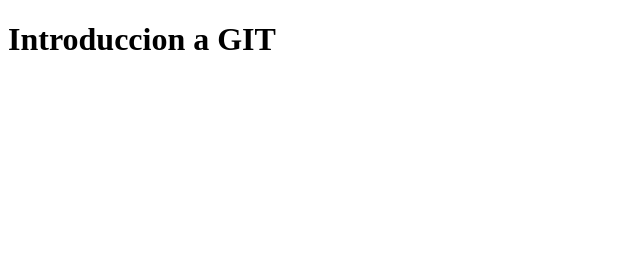
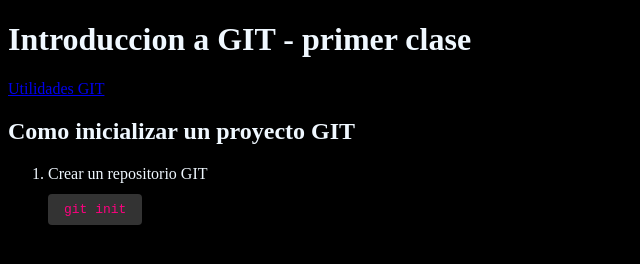
Before and after one commit to anaperezmore/EducationIT-introduccion-git, a plain HTML site: page index.html in a window 1280 px wide. Shown: the whole page, without its empty margins (0-640 px from the left). Drawn offline with Linux system fonts and the light colour scheme.

Commit message:
añadiendo instrucciones de comando git

```diff
--- a/css/style.css
+++ b/css/style.css
@@ -0,0 +1,12 @@
+body{
+    background-color: black;
+    color: aliceblue;
+    font-family: 'roboto'sans-serif;
+}
+
+code{
+    color: rgb(255, 0, 128);
+    padding: .5rem 1rem;
+    border-radius: .25rem;
+    background-color: #333;
+}
--- a/index.html
+++ b/index.html
@@ -7,6 +7,16 @@
     <link rel="stylesheet" href="/css/style.css">
 </head>
 <body>
-    <h1>Introduccion a GIT</h1>
+    <h1>Introduccion a GIT - primer clase</h1>
+    <a href="/pages/git-utils/git-utils.html">Utilidades GIT</a>
+    <h2> Como inicializar un proyecto GIT</h2>
+    <ol>
+        <li>
+            <p>Crear un repositorio GIT</p>
+            <code>
+                git init
+            </code>
+        </li>
+    </ol>
 </body>
 </html>
```
Also changed, not shown: pages/git-utils/git-utils.html (added, +11 -0 lines).
